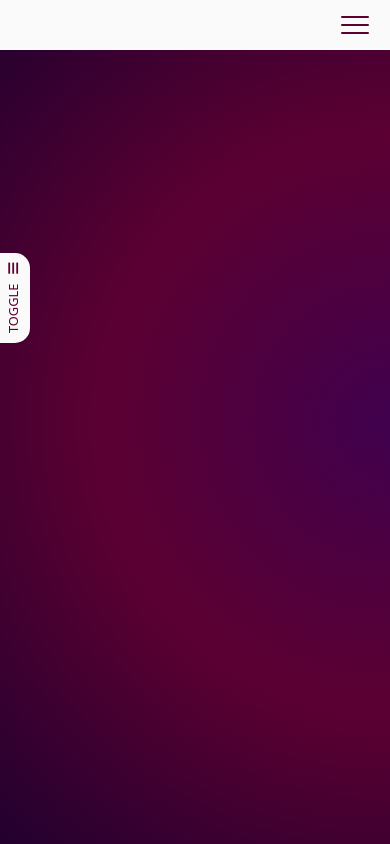
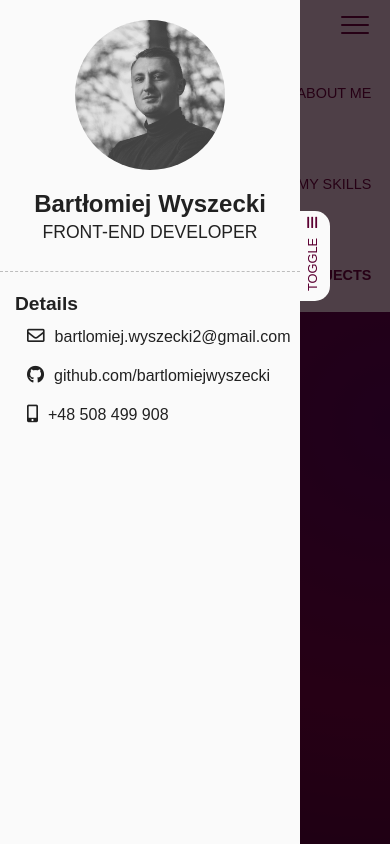
Before and after one commit to bartlomiejwyszecki/Portfolio, an Angular app: page / in a window 390 px wide. Shown: the top 844 px of the page. Built offline with nearby package versions, Linux system fonts and the light colour scheme; a web font is replaced by a local one.

Commit message:
Added details section to sidebar component.

```diff
--- /dev/null
+++ b/src/app/components/about/about.component.html
@@ -0,0 +1 @@
+<p>about works!</p>
--- /dev/null
+++ b/src/app/components/about/about.component.ts
@@ -0,0 +1,15 @@
+import { Component, OnInit } from '@angular/core';
+
+@Component({
+  selector: 'app-about',
+  templateUrl: './about.component.html',
+  styleUrls: ['./about.component.scss']
+})
+export class AboutComponent implements OnInit {
+
+  constructor() { }
+
+  ngOnInit(): void {
+  }
+
+}
--- a/src/app/components/navbar/navbar.component.html
+++ b/src/app/components/navbar/navbar.component.html
@@ -1,7 +1,7 @@
 <nav class="navbar navbar-expand-lg" [ngClass]="{'scrolled': check}">
   <div class="container-fluid">
     <div class="collapse navbar-collapse d-flex justify-content-center" id="navbarNav">
-      <ul class="navbar-nav" [ngClass]="{'turned': hamburger}">
+      <ul class="navbar-nav" [ngClass]="{'turned': hamburger}" [ngClass]="{'links': links}">
         <li class="nav-item">
           <a class="nav-link" aria-current="page" href="#">About me</a>
         </li>
--- a/src/app/components/navbar/navbar.component.scss
+++ b/src/app/components/navbar/navbar.component.scss
@@ -8,8 +8,6 @@ nav {
     position: fixed;
     width: 100%;
     height: 50px;
-    .container-fluid {
-        height: 50px;
         .hamburger {
             width: 40px;
             height: 35px;
@@ -23,7 +21,7 @@ nav {
                 border-radius: 5px;
             }
         }
-    }
+
     ul {
         .nav-item {
             padding: 0vw 4vw 0vw 4vw;
@@ -39,6 +37,8 @@ nav {
             border-bottom: 1px solid rgba(255, 255, 255, 0.75);
             a {
                 border-bottom: none;
+                transition: 0s;
+                transition-delay: 0s;
             }
         }
     }
@@ -89,29 +89,24 @@ nav {
         ul {
             transition: 1s;
             position: relative;
+            left: 0;
+            text-align: right;
             top: 30px;
-            width: 102vw;
-            margin-left: -2vw;
-            text-align: right;
+            width: calc(100vw);
             .nav-item {
                 background: #fafafa;
                 margin-top: -1px;
+                font-size: 0.9em;
                 position: relative;
-                z-index: 150;
-                font-size: 0.9em;
                 a {
                     color: #5c0032;
-                    padding-right: 30px;
-                    margin-right: -25px;
+                    padding-right: 15px;
                     margin-top: 20px;
                     padding-top: 20px;
                     padding-bottom: 20px;
                     transition: 1.5s;
                     transition-delay: 0.5s;
                 }
-            }
-            .active {
-                border-right: 9px solid #5c0032;
             }
         }
         .turned {
--- a/src/app/components/navbar/navbar.component.ts
+++ b/src/app/components/navbar/navbar.component.ts
@@ -11,6 +11,7 @@ import { ChangeDetectionStrategy, Component, Inject, HostListener } from '@angul
 export class NavbarComponent {
   check!: boolean;
   hamburger: boolean = true;
+  links: boolean = false;
 
   constructor(
     @Inject (DOCUMENT) private document: Document
--- a/src/app/components/sidebar/sidebar.component.html
+++ b/src/app/components/sidebar/sidebar.component.html
@@ -2,6 +2,21 @@
 
 </div>
 <div class="sidebar" [ngClass]="{'active': toggle}">
+    <div class="panel">
+        <div class="photo"></div>
+        <div class="description">
+            <h3>Bartłomiej Wyszecki</h3>
+            <h4>Front-end developer</h4>
+        </div>
+        <div class="details">
+            <h3>Details</h3>
+            <ul>
+                <li><a><i class="far fa-envelope"></i><span>bartlomiej.wyszecki2@gmail.com</span></a></li>
+                <li><a><i class="fab fa-github"></i><span>github.com/bartlomiejwyszecki</span></a></li>
+                <li><a><i class="fas fa-mobile-alt"></i><span>{{ myPhone | phone }}</span></a></li>
+            </ul>
+        </div>
+    </div>
     <div class="button">
         <div class="toggle" (click)="toggle = !toggle">
             <a><span>TOGGLE</span> <i class="fas fa-bars"></i></a>
--- a/src/app/components/sidebar/sidebar.component.scss
+++ b/src/app/components/sidebar/sidebar.component.scss
@@ -14,6 +14,7 @@
     background: none;
 }
 .sidebar {
+    font-family: muli, sans-serif;
     position: fixed;
     top: 0;
     left: 0;
@@ -22,6 +23,60 @@
     background: #fafafa;
     z-index: 9;
     transition: 1s;
+    .panel {
+        color: #212121;
+        .photo {
+            width: 150px;
+            height: 150px;
+            border-radius: 50%;
+            background: #212121;
+            background: linear-gradient( rgba(0, 0, 0, 0.1), rgba(0, 0, 0, 0.1) ), url('./../../../assets/photo.png');
+            -webkit-background-size: cover;
+            background-size: cover;
+            opacity: 0.9;
+            background-size: cover;
+            margin-left: auto;
+            margin-right: auto;
+            margin-top: 20px;
+        }
+        .description {
+            padding: 20px;
+            text-align: center;
+            h3 {
+                font-weight: 800;
+                font-size: 1.5em;
+            }
+            h4 {
+                text-transform: uppercase;
+                font-size: 1.1em;
+                font-weight: 300;
+                margin-top: -5px;
+            }
+        }
+        .details {
+            border-top: 1px dashed #bdbdbd;
+            padding-top: 15px;
+            h3 {
+                padding: 5px 0 0px 15px;
+                margin-bottom: 5px;
+                font-size: 1.2em;
+                font-weight: 600;
+            }
+            ul {
+                list-style: none;
+                li {
+                    margin-left: -15px;
+                    padding: 5px 0 10px 10px;
+                    i {
+                        font-size: 1.1em;
+                    }
+                    span {
+                        margin-left: 10px;
+                    }
+                }
+            }
+        }
+    }
 }
 .active {
     transition: 1s;
@@ -32,8 +87,8 @@
     height: 90px;
     background: #fafafa;
     z-index: 9;
-    position: relative;
-    top: 30%;
+    position: fixed;
+    top: 25%;
     border-radius: 0 15px 15px 0;
     font-size: 0.8em;
     .toggle {
--- a/src/app/components/sidebar/sidebar.component.ts
+++ b/src/app/components/sidebar/sidebar.component.ts
@@ -1,4 +1,23 @@
 import { Component } from '@angular/core';
+import { Pipe } from '@angular/core';
+
+@Pipe({
+  name: "phone"
+})
+export class PhonePipe {
+  transform(phoneNum: any) {
+    let newStr = "+48 ";
+
+    for (let i = 0; i < phoneNum.length; i++) {
+      if (i === 3 || i === 6) {
+        newStr += ' ' + phoneNum[i];
+      } else {
+        newStr += phoneNum[i];
+      }
+    }
+    return newStr;
+  }
+}
 
 @Component({
   selector: 'app-sidebar',
@@ -6,5 +25,6 @@ import { Component } from '@angular/core';
   styleUrls: ['./sidebar.component.scss']
 })
 export class SidebarComponent {
-  toggle: boolean = true;
+  toggle: boolean = false;
+  myPhone: string = '508499908';
 }
```
Also changed, not shown: src/app/app.module.ts (+5 -2 lines), src/app/components/about/about.component.scss (added), src/assets/photo.png (added), 1 other file (tests, documents, lock files or other folders).
